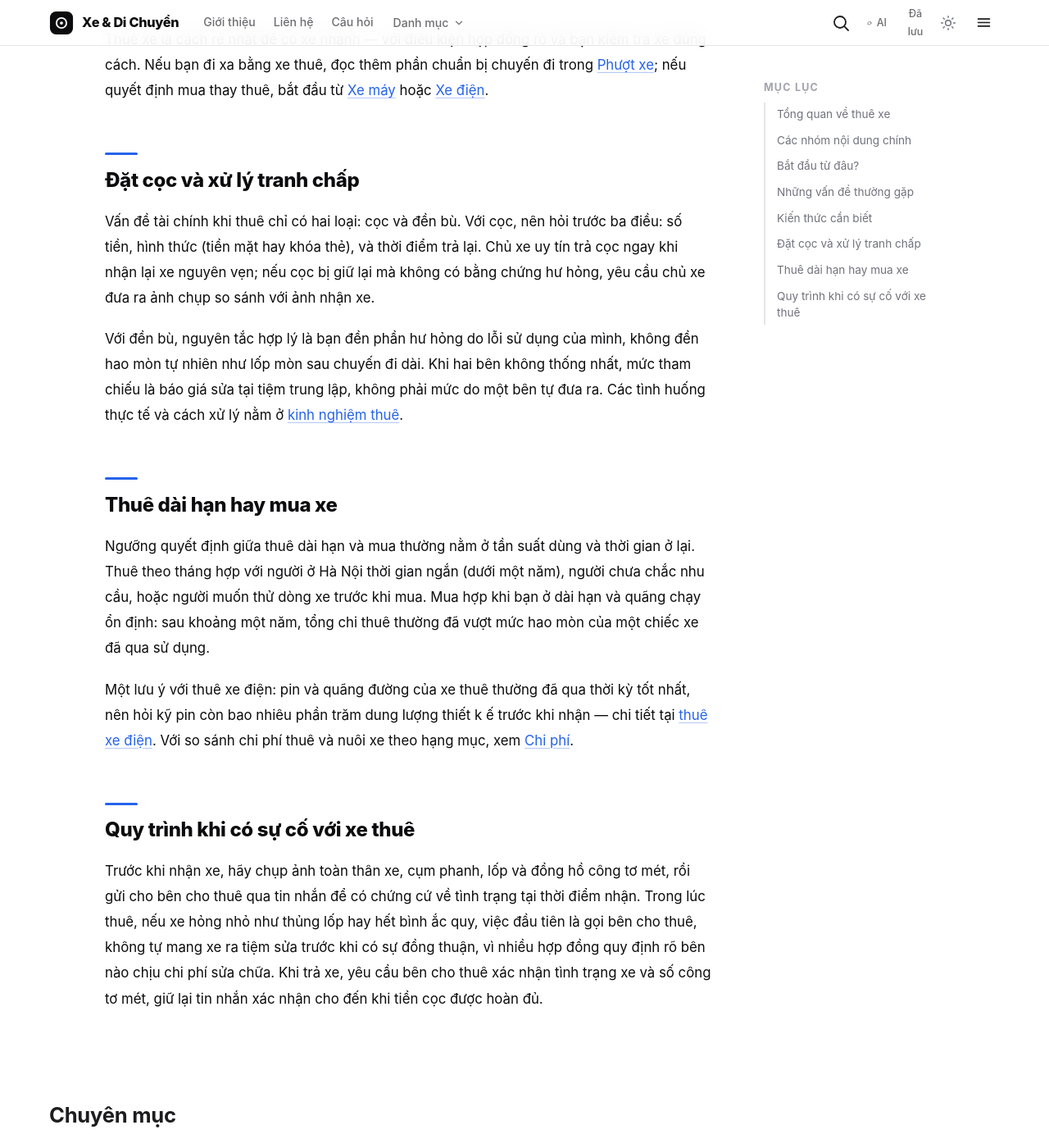
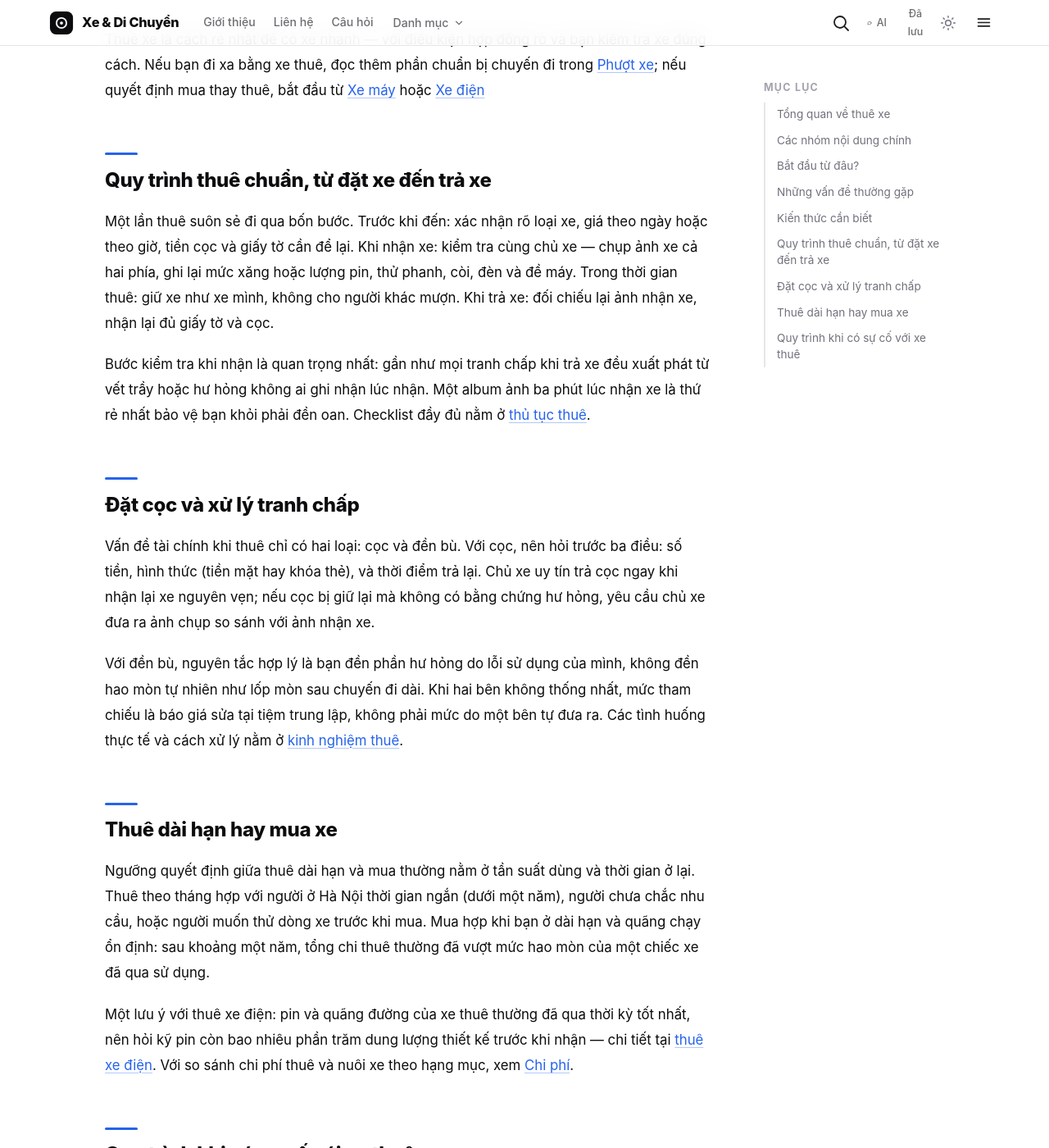
Before and after one commit to codeappweb/lab, a Jekyll site: the page built from danh-muc/thue-xe.md, in a window 1280 px wide and 1400 px high, scrolled down 3294 px. Shown: the whole window at 82% size. Built offline with Jekyll 4.4.1, drawn with Linux system fonts in a browser that asks for light colours; some of the changed text lies outside the part shown.

Commit message:
fix(links): repair corrupted Liquid strings and broken markdown links in thue-xe category page (1/3). Corruptions verified via git patch ground truth; link targets verified to exist.

```diff
--- a/danh-muc/thue-xe.md
+++ b/danh-muc/thue-xe.md
@@ -19,9 +19,7 @@
 
 ## Các nhóm nội dung chính
 
-**[Thuê xe máy]({{ '/danh-muc/thue-xe/thue-xe-may/' | relative_url }})** là nhóm phổ biến nhất: thủ tục (CMND/CCCD hoặ
-c passport, GPLX nếu y
-êu cầu), cọc thường theo giá trị xe, và cách chọn giữa xe số cũ bền với xe ga mới hơn nhưng cọc cao.
+**[Thuê xe máy]({{ '/danh-muc/thue-xe/thue-xe-may/' | relative_url }})** là nhóm phổ biến nhất: thủ tục (CMND/CCCD hoặc passport, GPLX nếu yêu cầu), cọc thường theo giá trị xe, và cách chọn giữa xe số cũ bền với xe ga mới hơn nhưng cọc cao.
 
 **[Thuê xe điện]({{ '/danh-muc/thue-xe/thue-xe-dien/' | relative_url }})** đang mở rộng nhanh: rẻ hơn xe xăng, hợp quãng đường trong thành phố, nhưng cần hỏi rõ quãng đường thực của xe và có được sạc tại chỗ thuê không — với xe pin chai, quảng cáo và thực tế cách nhau xa.
 
@@ -41,10 +39,8 @@
 
 - **Bạn du lịch Hà Nội vài ngày** — đọc Thủ tục thuê trước (chuẩn bị giấy tờ), rồi Thuê ngắn hạn để tính ngày thuê rẻ nhất. Xe đạp hợp phố cổ, xe máy hợp lộ trình xa hơn.
 - **Bạn cần xe đi làm 1–3 tháng** — Thuê dài hạn, chú ý điều khoản bảo dưỡng trong hợp đồng.
-- **Bạn cân nhắc mua xe điện** — t
-huê loại định mua 1–2 tuần, trải nghiệm thật vẫn hơn mọi bài đánh giá.
-- **Bạn không có GPLX** — đọc phần giấy tờ trong Thủ tục thuê và ranh giới [xe 50cc/xe đạp điện]({{ '/danh-muc
-/phap-ly/bang-lai/' | relative_url }}) để biết loại xe nào được phép đi.
+- **Bạn cân nhắc mua xe điện** — thuê loại định mua 1–2 tuần, trải nghiệm thật vẫn hơn mọi bài đánh giá.
+- **Bạn không có GPLX** — đọc phần giấy tờ trong Thủ tục thuê và ranh giới [xe 50cc/xe đạp điện]({{ '/danh-muc/phap-ly/bang-lai/' | relative_url }}) để biết loại xe nào được phép đi.
 
 ## Những vấn đề thường gặp
 
@@ -64,15 +60,13 @@
 
 ---
 
-Thuê xe là cách rẻ nhất để có xe nhanh — với điều kiện hợp đồng rõ và bạn kiểm tra xe đúng cách. Nếu bạn đi xa bằng xe thuê, đọc thêm phần chuẩn bị chuyến đi trong [Phượt xe]({{ '/danh-muc/phuot-xe/chuan-bi-phuot/' | relative_url }}); nếu quyết định mua thay thuê, bắt đầu từ [Xe máy]({{ '/danh-muc/xe-may/' | relative_url }}) hoặc [Xe điện]({{ '/danh-muc/xe-dien/
+Thuê xe là cách rẻ nhất để có xe nhanh — với điều kiện hợp đồng rõ và bạn kiểm tra xe đúng cách. Nếu bạn đi xa bằng xe thuê, đọc thêm phần chuẩn bị chuyến đi trong [Phượt xe]({{ '/danh-muc/phuot-xe/chuan-bi-phuot/' | relative_url }}); nếu quyết định mua thay thuê, bắt đầu từ [Xe máy]({{ '/danh-muc/xe-may/' | relative_url }}) hoặc [Xe điện]({{ '/danh-muc/xe-dien/' | relative_url }})
 
-## Quy trình thuê chuẩn, từ đặt xe đ
-ến trả xe
+## Quy trình thuê chuẩn, từ đặt xe đến trả xe
 
-Một lần thuê suôn sẻ đi qua bốn bước. Trước khi đến: xác nhận rõ loại xe, giá theo ngày hoặc theo giờ, tiền cọc và giấy tờ cần để lại. Khi nhận xe: kiểm tra cùng chủ xe — chụp ảnh xe cả hai phía, ghi lại mức xăng hoặc lượng pin, thử pha
-nh, còi, đèn và đề máy. Trong thời gian thuê: giữ xe như xe mình, không cho người khác mượn. Khi trả xe: đối chiếu lại ảnh nhận xe, nhận lại đủ giấy tờ và cọc.
+Một lần thuê suôn sẻ đi qua bốn bước. Trước khi đến: xác nhận rõ loại xe, giá theo ngày hoặc theo giờ, tiền cọc và giấy tờ cần để lại. Khi nhận xe: kiểm tra cùng chủ xe — chụp ảnh xe cả hai phía, ghi lại mức xăng hoặc lượng pin, thử phanh, còi, đèn và đề máy. Trong thời gian thuê: giữ xe như xe mình, không cho người khác mượn. Khi trả xe: đối chiếu lại ảnh nhận xe, nhận lại đủ giấy tờ và cọc.
 
-Bước kiểm tra khi nhận là quan trọng nhất: gần như mọi tranh chấp khi trả xe đều xuất phát từ vết trầy hoặc hư hỏng không ai ghi nhận lúc nhận. Một album ảnh ba phút lúc nhận xe là thứ rẻ nhất bảo vệ bạn khỏi phải đền oan. Checklist đầy đủ nằm ở [thủ tục thuê](/danh-muc/thue-xe/thu-tuc-thue/' | relative_url }}).
+Bước kiểm tra khi nhận là quan trọng nhất: gần như mọi tranh chấp khi trả xe đều xuất phát từ vết trầy hoặc hư hỏng không ai ghi nhận lúc nhận. Một album ảnh ba phút lúc nhận xe là thứ rẻ nhất bảo vệ bạn khỏi phải đền oan. Checklist đầy đủ nằm ở [thủ tục thuê]({{ '/danh-muc/thue-xe/thu-tuc-thue/' | relative_url }}).
 
 ## Đặt cọc và xử lý tranh chấp
 
@@ -84,8 +78,7 @@
 
 Ngưỡng quyết định giữa thuê dài hạn và mua thường nằm ở tần suất dùng và thời gian ở lại. Thuê theo tháng hợp với người ở Hà Nội thời gian ngắn (dưới một năm), người chưa chắc nhu cầu, hoặc người muốn thử dòng xe trước khi mua. Mua hợp khi bạn ở dài hạn và quãng chạy ổn định: sau khoảng một năm, tổng chi thuê thường đã vượt mức hao mòn của một chiếc xe đã qua sử dụng.
 
-Một lưu ý với thuê xe điện: pin và quãng đường của xe thuê thường đã qua thời kỳ tốt nhất, nên hỏi kỹ pin còn bao nhiêu phần trăm dung lượng thiết k
-ế trước khi nhận — chi tiết tại [thuê xe điện]({{ '/danh-muc/thue-xe/thue-xe-dien/' | relative_url }}). Với so sánh chi phí thuê và nuôi xe theo hạng mục, xem [Chi phí]({{ '/danh-muc/chi-phi/nuoi-xe/' | relative_url }}).
+Một lưu ý với thuê xe điện: pin và quãng đường của xe thuê thường đã qua thời kỳ tốt nhất, nên hỏi kỹ pin còn bao nhiêu phần trăm dung lượng thiết kế trước khi nhận — chi tiết tại [thuê xe điện]({{ '/danh-muc/thue-xe/thue-xe-dien/' | relative_url }}). Với so sánh chi phí thuê và nuôi xe theo hạng mục, xem [Chi phí]({{ '/danh-muc/chi-phi/nuoi-xe/' | relative_url }}).
 
 ## Quy trình khi có sự cố với xe thuê
 
```
